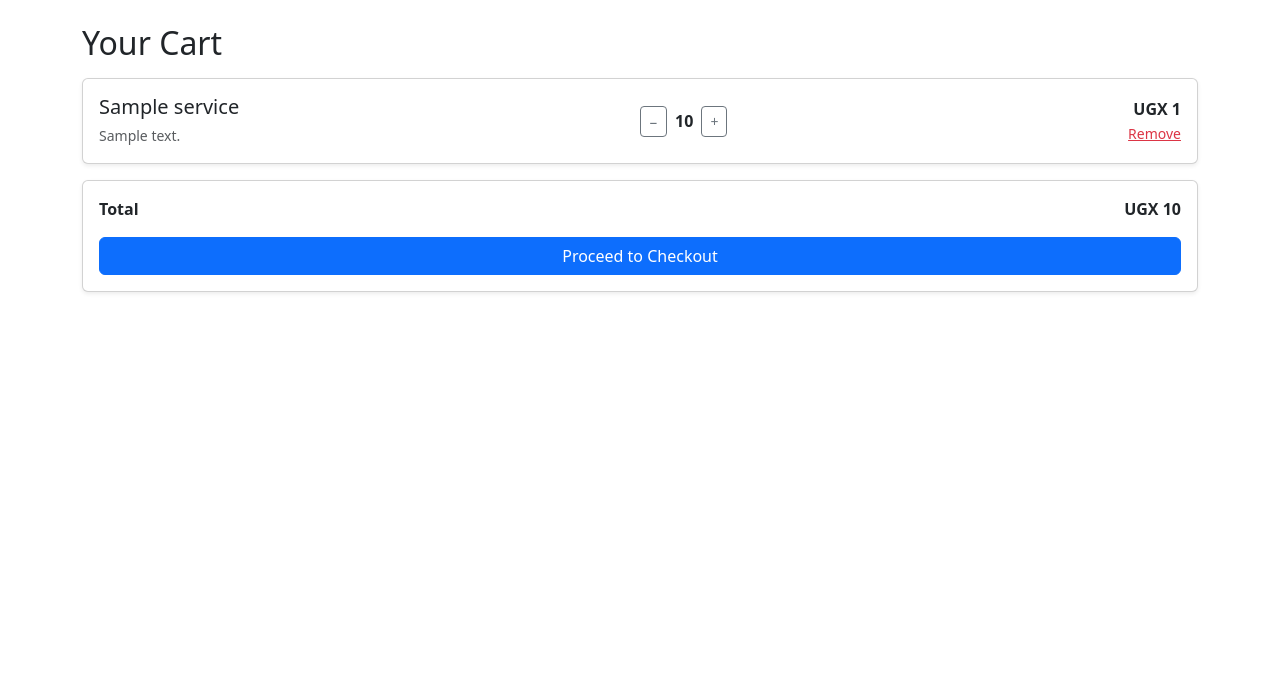
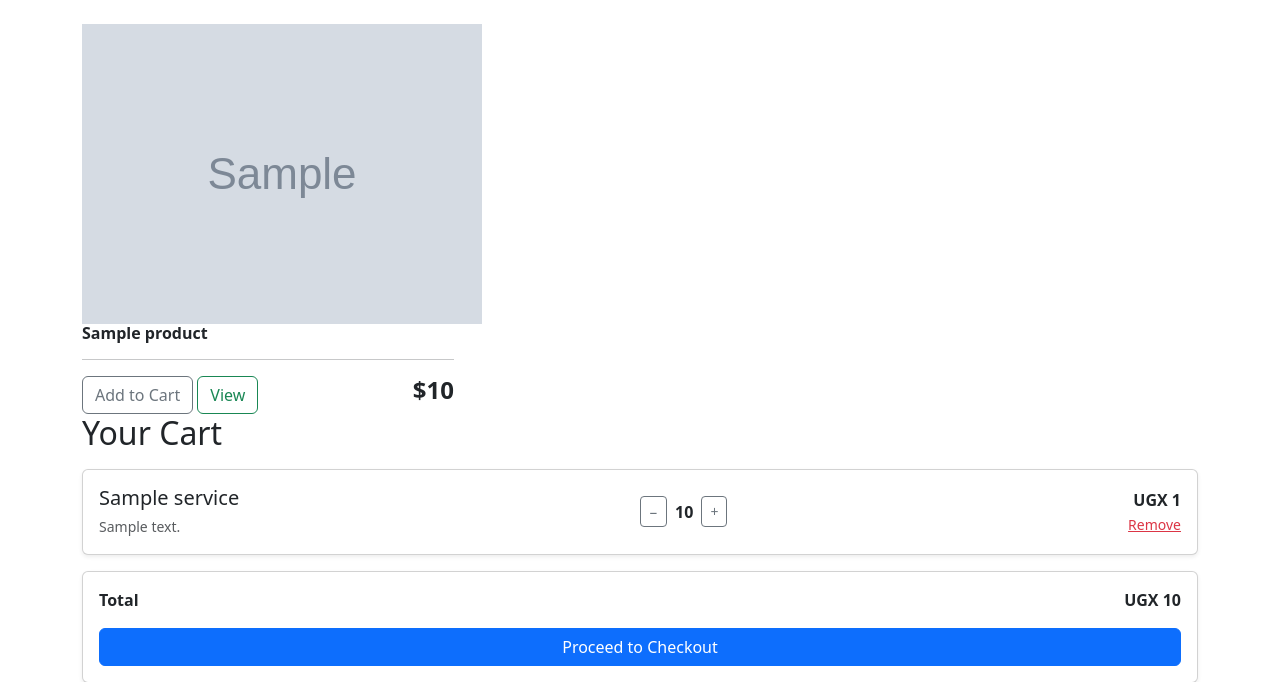
Before and after one commit to chill-philo/Event_systems_website, a Django app: template eventsapp/templates/cart.html in a window 1280 px wide. Shown: the top 682 px of the page. Run offline with Django 5.2, Linux system fonts and the light colour scheme; the template is opened without the code that fills it: most values are stand-ins (such as "Sample title", 1, 10 or a date in 2020); grey boxes marked "Sample" are stand-in pictures.

Commit message:
Change in admin

```diff
--- a/Events/settings.py
+++ b/Events/settings.py
@@ -1,5 +1,6 @@
 
 
+import os
 from pathlib import Path
 
 BASE_DIR = Path(__file__).resolve().parent.parent
@@ -94,4 +95,8 @@ STATICFILES_DIRS = [
 ]
 STATIC_ROOT = BASE_DIR / 'staticfiles'
 
+MEDIA_URL = '/images/'
+
+MEDIA_ROOT = os.path.join(BASE_DIR, 'static/images')
+
 DEFAULT_AUTO_FIELD = 'django.db.models.BigAutoField'
--- a/Events/urls.py
+++ b/Events/urls.py
@@ -15,9 +15,16 @@ Including another URLconf
     2. Add a URL to urlpatterns:  path('blog/', include('blog.urls'))
 """
 from django.contrib import admin
+
 from django.urls import include, path
+
+from django.conf.urls.static import static
+
+from django.conf import settings
 
 urlpatterns = [
     path('admin/', admin.site.urls),
     path('', include('eventsapp.urls')),
 ]
+
+urlpatterns += static(settings.MEDIA_URL, document_root=settings.MEDIA_ROOT)
--- a/eventsapp/templates/cart.html
+++ b/eventsapp/templates/cart.html
@@ -9,6 +9,20 @@
 <body>
 
 <div class="container mt-4">
+    {% for product in products %}
+      <div class="col-lg-4">
+	  <img class="thumbnail" src="{{product.image.url}}">
+		<div class="box-element product">
+			<h6><strong>{{product.name}}</strong></h6>
+			<hr>
+
+			<button  class="btn btn-outline-secondary add-btn">Add to Cart</button>
+			<a class="btn btn-outline-success" href="#">View</a>
+			<h4 style="display: inline-block; float: right"><strong>${{product.price}}</strong></h4>
+
+	     </div>
+     </div>
+{% endfor %}
 
     <h2 class="mb-3">Your Cart</h2>
 
```
Also changed, not shown: eventsapp/models.py (+8 -9 lines), db.sqlite3, eventsapp/migrations/0002_service_image.py (added).
